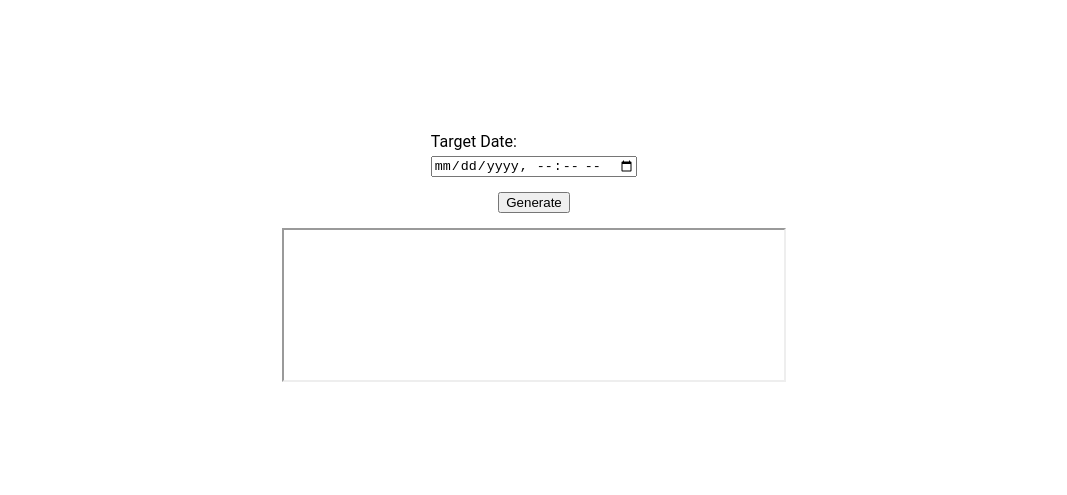
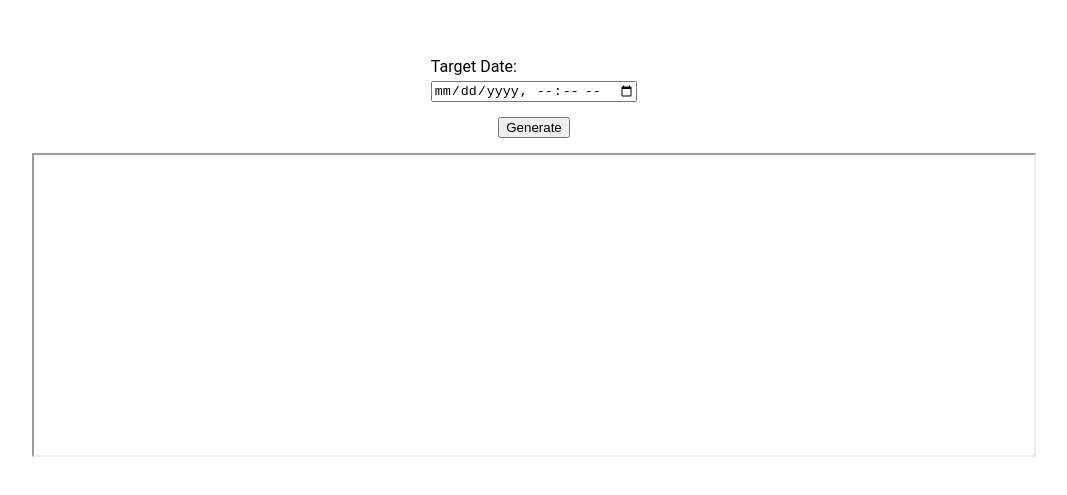
Before and after one commit to bulatte/countdown-gif, a website: page public/index.html in a window 1280 px wide. Shown: the part 143-638 px from the top of the page, without its empty margins (106-1173 px from the left). Drawn offline with Linux system fonts and the light colour scheme.

Commit message:
increase iframe size;

```diff
--- a/public/index.html
+++ b/public/index.html
@@ -17,7 +17,7 @@
       <input type="datetime-local" />
     </div>
     <button class="generate">Generate</button>
-    <iframe width="500" height="150"></iframe>
+    <iframe width="1000" height="300"></iframe>
   </div>
 </body>
 
```
